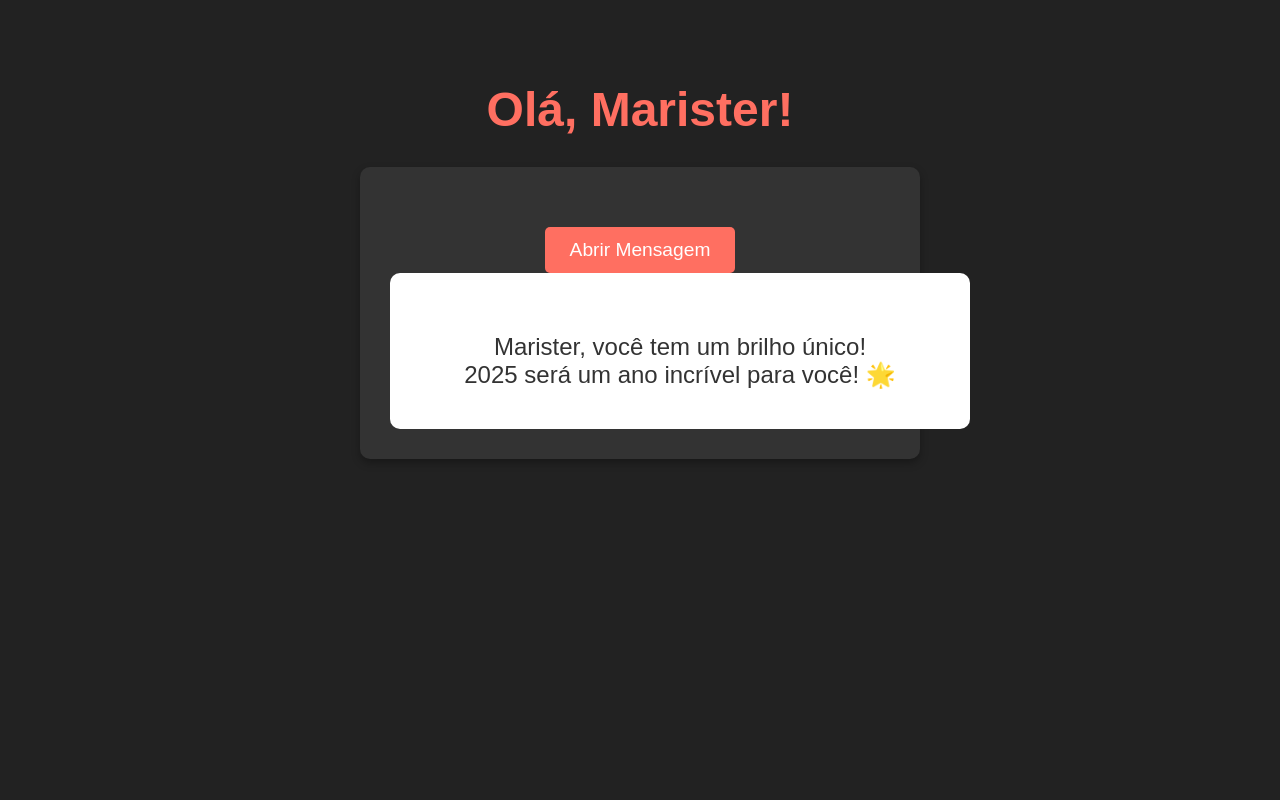
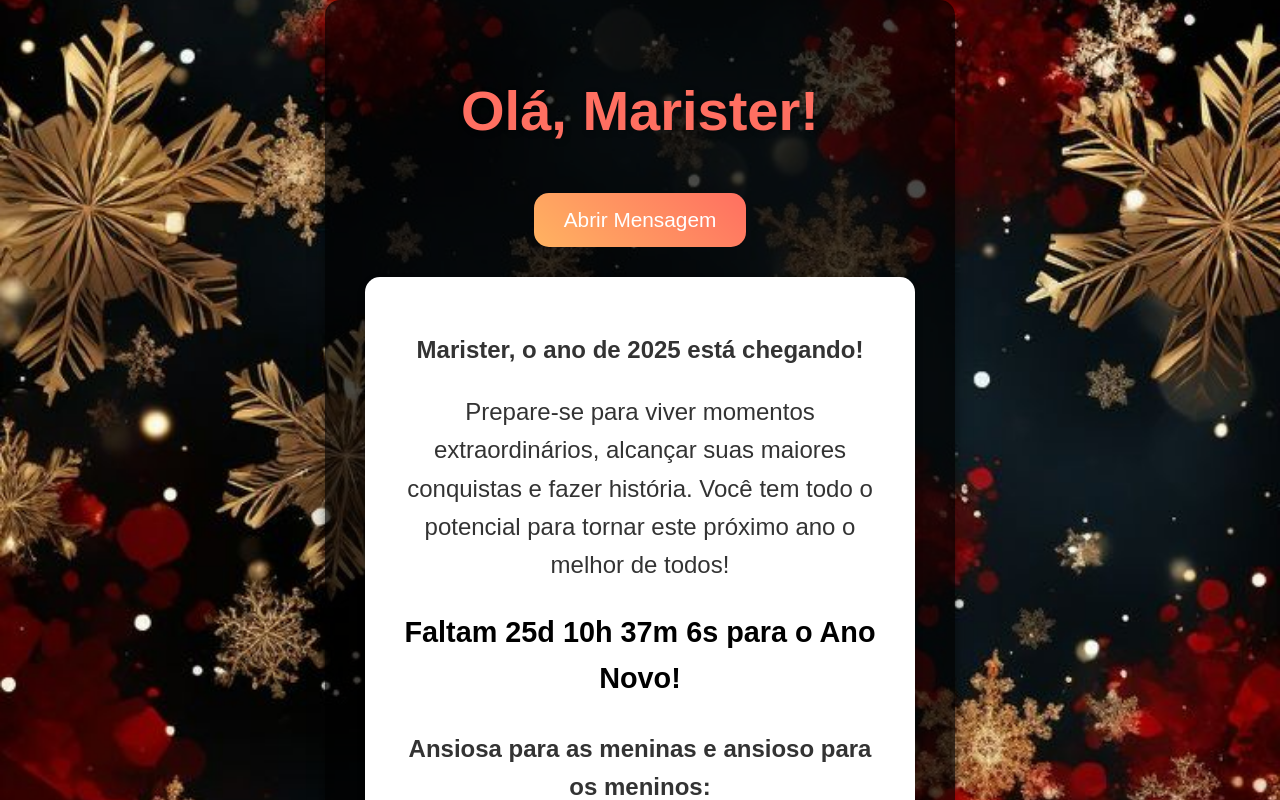
Before and after one commit to ttfcarol/fimdeanottf, a plain HTML site: page marister.html in a window 1280 px wide. Both pictures are taken after a click on the button "Abrir Mensagem". Shown: the top 800 px of the page. Drawn offline with Linux system fonts and the light colour scheme.

Commit message:
Add files via upload

```diff
--- a/marister.html
+++ b/marister.html
@@ -3,85 +3,162 @@
 <head>
     <meta charset="UTF-8">
     <meta name="viewport" content="width=device-width, initial-scale=1.0">
-    <title>Mensagem Personalizada para Marister</title>
+    <title>Mensagem Personalizada</title>
     <style>
         body {
             font-family: 'Arial', sans-serif;
+            margin: 0;
+            padding: 0;
+            background-image: url('Snowflakes.jpg'); /* Substituir pelo caminho correto da imagem */
+            background-size: cover;
+            background-position: center;
+            color: #fff;
+            display: flex;
+            justify-content: center;
+            align-items: center;
+            height: 100vh; /* Garantir que ocupe a altura da tela */
             text-align: center;
-            padding-top: 50px;
-            background-color: #222;
-            color: #fff;
-            margin: 0;
         }
+
         h1 {
-            font-size: 3em;
-            margin-bottom: 30px;
+            font-size: 3.5em;
             color: #ff6f61;
+            margin-bottom: 20px;
+            text-shadow: 2px 2px 6px rgba(0, 0, 0, 0.3); /* Sombra suave no título */
         }
+
         .container {
-            width: 80%;
-            max-width: 500px;
-            margin: 0 auto;
-            padding: 30px;
-            background-color: #333;
-            border-radius: 10px;
-            box-shadow: 0 4px 8px rgba(0, 0, 0, 0.3);
+            background-color: rgba(0, 0, 0, 0.7);
+            border-radius: 15px;
+            padding: 40px;
+            box-shadow: 0 8px 16px rgba(0, 0, 0, 0.5);
+            width: 90%;
+            max-width: 550px;
+            margin: auto;
         }
+
+        button {
+            padding: 15px 30px;
+            background: linear-gradient(45deg, #ffb361, #ff6f61);
+            border: none;
+            border-radius: 15px;
+            color: white;
+            font-size: 1.3em;
+            cursor: pointer;
+            margin-top: 30px;
+            transition: background 0.3s ease, transform 0.3s ease;
+        }
+
+        button:hover {
+            background: linear-gradient(45deg, #ffcd71, #ff8b71);
+            transform: scale(1.1);
+        }
+
         .paper {
             display: none;
-            width: 100%;
             background-color: #fff;
             color: #333;
-            padding: 40px;
-            border-radius: 10px;
-            transform: scale(0.8);
-            transform-origin: top;
-            animation: openPaper 1.5s forwards;
+            padding: 30px;
+            border-radius: 15px;
+            box-shadow: 0 4px 8px rgba(0, 0, 0, 0.2);
+            animation: fadeIn 1.5s forwards;
             opacity: 0;
+            margin-top: 30px;
+            max-width: 500px;
+            margin-left: auto;
+            margin-right: auto;
         }
-        @keyframes openPaper {
+
+        .message {
+            font-size: 1.5em;
+            line-height: 1.6;
+            color: #333;
+        }
+
+        .countdown {
+            font-size: 1.2em; /* Tamanho menor */
+            color: #000; /* Cor preta */
+            font-weight: bold; /* Negrito */
+            margin-top: 20px;
+        }
+
+        @keyframes fadeIn {
             from {
-                transform: scale(0.8);
                 opacity: 0;
+                transform: translateY(20px);
             }
             to {
-                transform: scale(1);
                 opacity: 1;
+                transform: translateY(0);
             }
         }
-        button {
-            padding: 12px 25px;
-            background-color: #ff6f61;
-            border: none;
-            border-radius: 5px;
-            color: white;
-            font-size: 1.2em;
-            cursor: pointer;
-            margin-top: 30px;
-        }
-        button:hover {
-            background-color: #ff8a71;
-        }
-        .message {
-            font-size: 1.5em;
-            margin-top: 20px;
+
+        @media (max-width: 480px) {
+            h1 {
+                font-size: 2.5em;
+            }
+
+            .container {
+                padding: 20px;
+            }
+
+            button {
+                font-size: 1.2em;
+                padding: 12px 24px;
+            }
+
+            .paper {
+                max-width: 90%;
+                padding: 20px;
+            }
+
+            .message {
+                font-size: 1.4em;
+            }
         }
     </style>
 </head>
 <body>
-    <h1>Olá, Marister!</h1>
     <div class="container">
+        <h1>Olá, Marister!</h1>
         <button onclick="showMessage()">Abrir Mensagem</button>
         <div class="paper" id="paperMessage">
             <div class="message">
-                Marister, você tem um brilho único! <br> 2025 será um ano incrível para você! 🌟
+                <p><strong>Marister, o ano de 2025 está chegando!</strong></p>
+                <p>Prepare-se para viver momentos extraordinários, alcançar suas maiores conquistas e fazer história. Você tem todo o potencial para tornar este próximo ano o melhor de todos!</p>
+                <p class="countdown" id="countdown"></p>
+                <p><strong>Ansiosa para as meninas e ansioso para os meninos:</strong> <br> Ansioso(a) para o ano que vem? <br> Seguindo nosso lema que vai ser <strong>"Ano de Conquistas"</strong>.</p>
             </div>
         </div>
     </div>
 
     <script>
         function showMessage() {
-            document.getElementById("paperMessage").style.display = "block";
+            const paper = document.getElementById("paperMessage");
+            paper.style.display = "block";
+            startCountdown();
+        }
+
+        function startCountdown() {
+            const countdownElement = document.getElementById("countdown");
+            const targetDate = new Date('January 1, 2025 00:00:00').getTime();
+
+            setInterval(function() {
+                const now = new Date().getTime();
+                const distance = targetDate - now;
+
+                const days = Math.floor(distance / (1000 * 60 * 60 * 24));
+                const hours = Math.floor((distance % (1000 * 60 * 60 * 24)) / (1000 * 60 * 60));
+                const minutes = Math.floor((distance % (1000 * 60 * 60)) / (1000 * 60));
+                const seconds = Math.floor((distance % (1000 * 60)) / 1000);
+
+                countdownElement.innerHTML = `Faltam ${days}d ${hours}h ${minutes}m ${seconds}s para o Ano Novo!`;
+
+                if (distance < 0) {
+                    clearInterval();
+                    countdownElement.innerHTML = "Feliz Ano Novo! 🎉";
+                }
+            }, 1000);
         }
     </script>
 </body>
```
Also changed, not shown: index.html (+1 -1 lines), Snowflakes.jpg (added).
